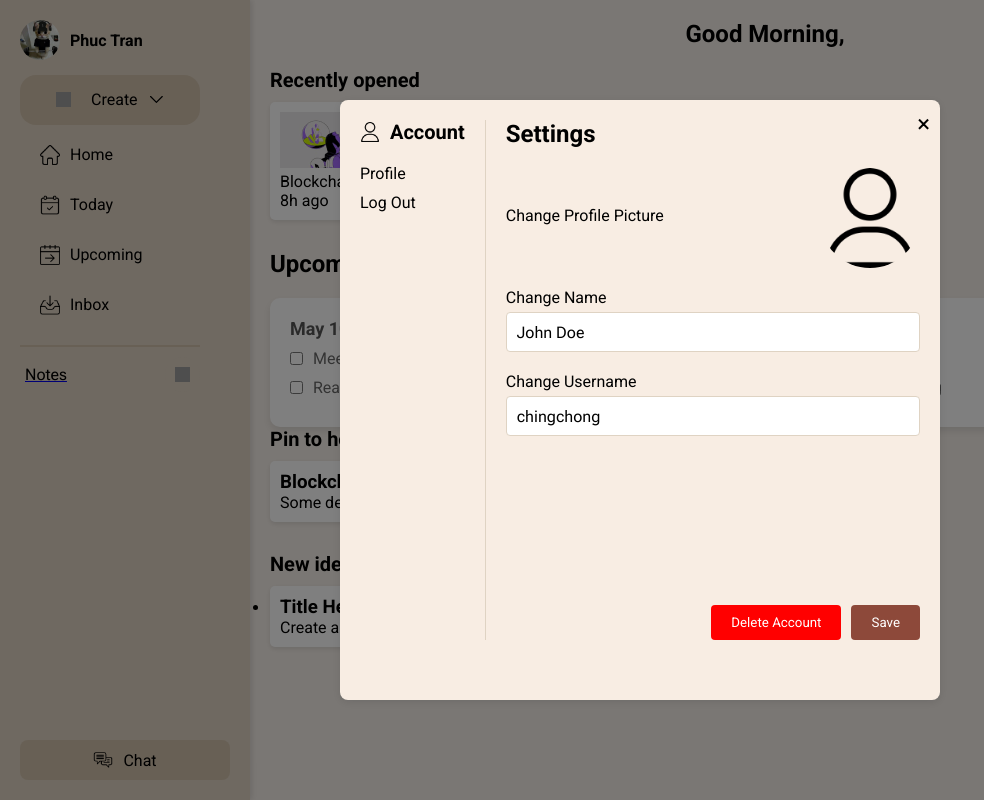
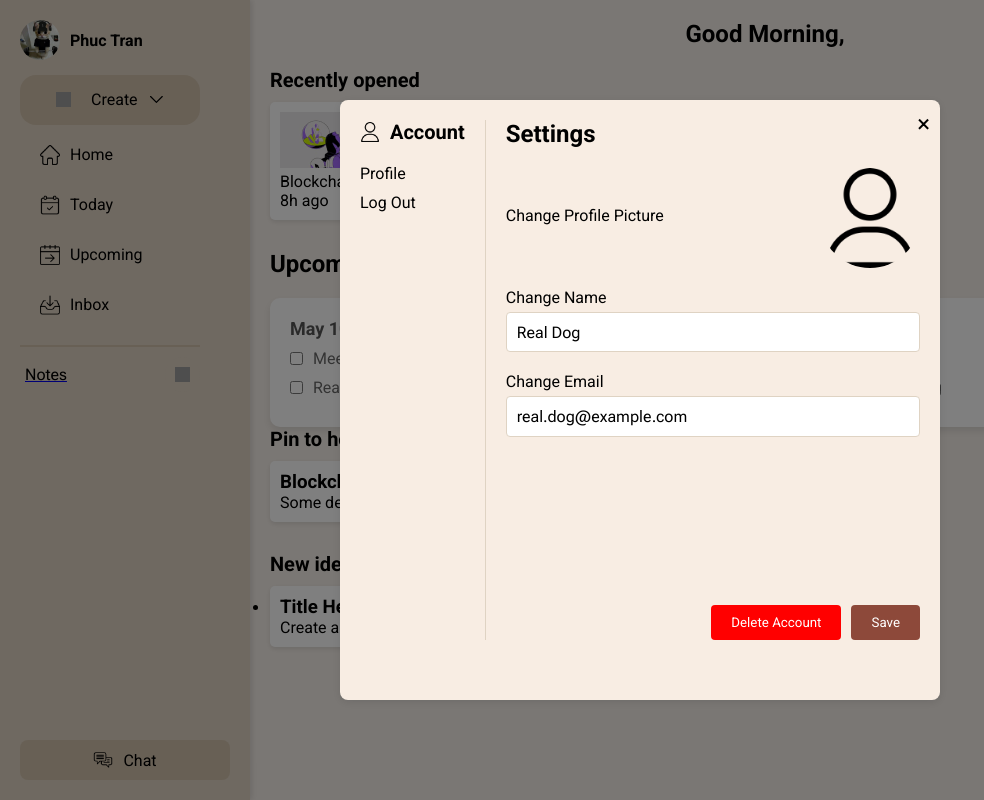
Before and after one commit to phuongthao0515/Integration-Project, a React (Vite) app: page /home in a window 1280 px wide. Both pictures are taken after a click on the element "Phuc Tran". Shown: the whole page, without its empty margins (0-984 px from the left). Built offline with nearby package versions, Linux system fonts and the light colour scheme; grey boxes are pictures that could not be loaded.

Commit message:
change username to email

```diff
--- a/src/Components/Setting/Setting.jsx
+++ b/src/Components/Setting/Setting.jsx
@@ -4,8 +4,8 @@ import userIcon from '../../assets/user.png';
 
 const Setting = ({ isOpen, onClose }) => {
     const [profilePic, setProfilePic] = useState(userIcon);
-    const [name, setName] = useState('John Doe');
-    const [username, setUsername] = useState('chingchong');
+    const [name, setName] = useState('Real Dog');
+    const [email, setEmail] = useState('real.dog@example.com');
 
     if (!isOpen) return null;
 
@@ -72,13 +72,13 @@ const Setting = ({ isOpen, onClose }) => {
                                 />
                             </div>
                             <div className="form-control">
-                                <label htmlFor="username">Change Username</label>
+                                <label htmlFor="email">Change Email</label>
                                 <input
-                                    type="text"
-                                    id="username"
-                                    value={username}
-                                    onChange={(e) => setUsername(e.target.value)}
-                                    placeholder="Enter new username"
+                                    type="email"
+                                    id="email"
+                                    value={email}
+                                    onChange={(e) => setEmail(e.target.value)}
+                                    placeholder="Enter new email"
                                 />
                             </div>
                         </div>
--- a/src/Components/Setting/Setting.scss
+++ b/src/Components/Setting/Setting.scss
@@ -77,7 +77,6 @@ $font-color: black;
 .setting-content {
     display: flex;
     height: calc(100% - 40px);
-    /* Adjust height to account for padding */
 }
 
 .account-section {
@@ -152,7 +151,8 @@ h2 {
         display: none;
     }
 
-    input[type="text"] {
+    input[type="text"],
+    input[type="email"] {
         @include input-styles;
     }
 }
```
